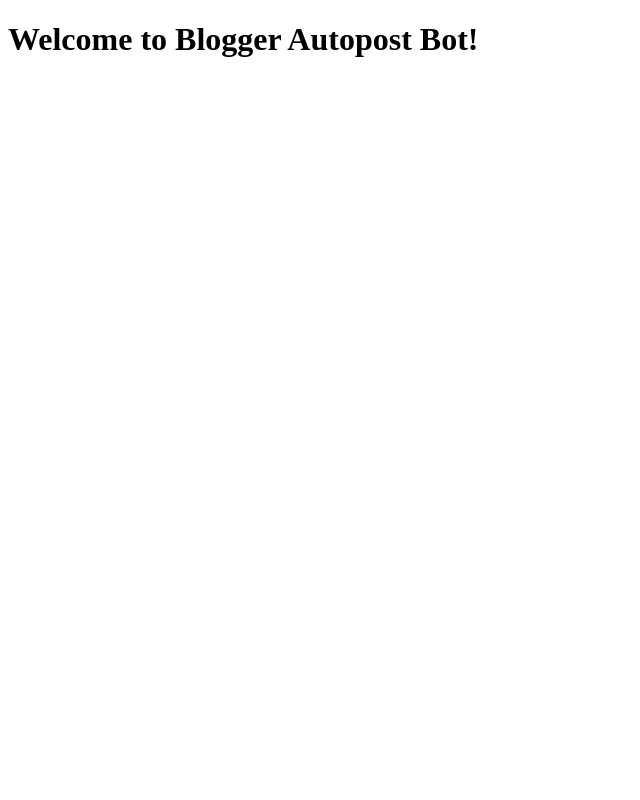
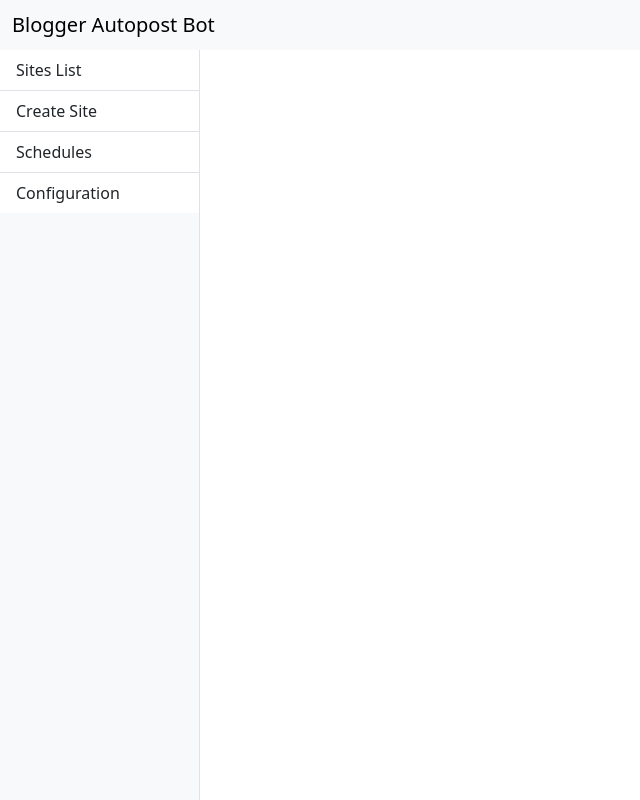
Before and after one commit to manrajidevi91/Blogger_Autopost, a Flask app: page / in a window 1280 px wide. Shown: the whole page, without its empty margins (0-640 px from the left). Run offline with Flask 3, Linux system fonts and the light colour scheme.

Commit message:
Add layout with dynamic partial loading

```diff
--- a/main.py
+++ b/main.py
@@ -13,8 +13,7 @@
 
 @app.route('/')
 def index():
-    sites = load_sites_data()
-    return render_template('index.html', sites=sites)
+    return render_template('index.html')
 
 @app.route('/api/sites', methods=['GET', 'POST'])
 def api_sites():
@@ -66,6 +65,15 @@
     site = get_site_by_name(site_name)
     templates = list_site_templates(site_name)
     return render_template("partials/site_detail.html", site=site, templates=templates)
+
+@app.route('/load/sites')
+def load_sites():
+    sites = load_sites_data()
+    return render_template('partials/sites.html', sites=sites)
+
+@app.route('/load/create_site')
+def load_create_site():
+    return render_template('partials/create_site.html')
 
 @app.route('/api/create_post', methods=['POST'])
 def api_create_post():
--- a/templates/index.html
+++ b/templates/index.html
@@ -4,11 +4,55 @@
     <meta charset="UTF-8">
     <meta name="viewport" content="width=device-width, initial-scale=1.0">
     <title>Blogger Autopost Bot</title>
+    <link href="https://cdn.jsdelivr.net/npm/bootstrap@5.3.2/dist/css/bootstrap.min.css" rel="stylesheet">
+    <style>
+        body {display:flex; flex-direction:column; min-height:100vh;}
+        #main {flex:1 1 auto; display:flex;}
+        #sidebar {width:200px;}
+        #content {flex-grow:1; padding:1rem;}
+    </style>
 </head>
 <body>
-    <h1>Welcome to Blogger Autopost Bot!</h1>
-    <div id="sites-list">
-        {% include 'partials/sites.html' %}
+    <nav class="navbar navbar-light bg-light">
+        <div class="container-fluid">
+            <span class="navbar-brand mb-0 h1">Blogger Autopost Bot</span>
+        </div>
+    </nav>
+    <div id="main">
+        <div id="sidebar" class="bg-light border-end">
+            <div class="list-group list-group-flush">
+                <a href="#" class="list-group-item list-group-item-action" onclick="loadPartial('sites')">Sites List</a>
+                <a href="#" class="list-group-item list-group-item-action" onclick="loadPartial('create_site')">Create Site</a>
+                <a href="#" class="list-group-item list-group-item-action" onclick="loadPartial('schedules')">Schedules</a>
+                <a href="#" class="list-group-item list-group-item-action" onclick="loadPartial('config')">Configuration</a>
+            </div>
+        </div>
+        <div class="flex-grow-1">
+            <div id="content"></div>
+            <div id="site-detail-container" class="p-3"></div>
+        </div>
     </div>
+    <script src="https://cdn.jsdelivr.net/npm/bootstrap@5.3.2/dist/js/bootstrap.bundle.min.js"></script>
+    <script>
+        const urlMap = {
+            'sites': '/load/sites',
+            'create_site': '/load/create_site',
+            'schedules': '/load/schedules',
+            'config': '/load/config'
+        };
+        function loadPartial(name) {
+            const url = urlMap[name];
+            if (!url) return;
+            fetch(url)
+                .then(response => response.text())
+                .then(html => {
+                    document.getElementById('content').innerHTML = html;
+                })
+                .catch(err => console.error('Error loading partial:', err));
+        }
+        document.addEventListener('DOMContentLoaded', function() {
+            loadPartial('sites');
+        });
+    </script>
 </body>
 </html>
```
